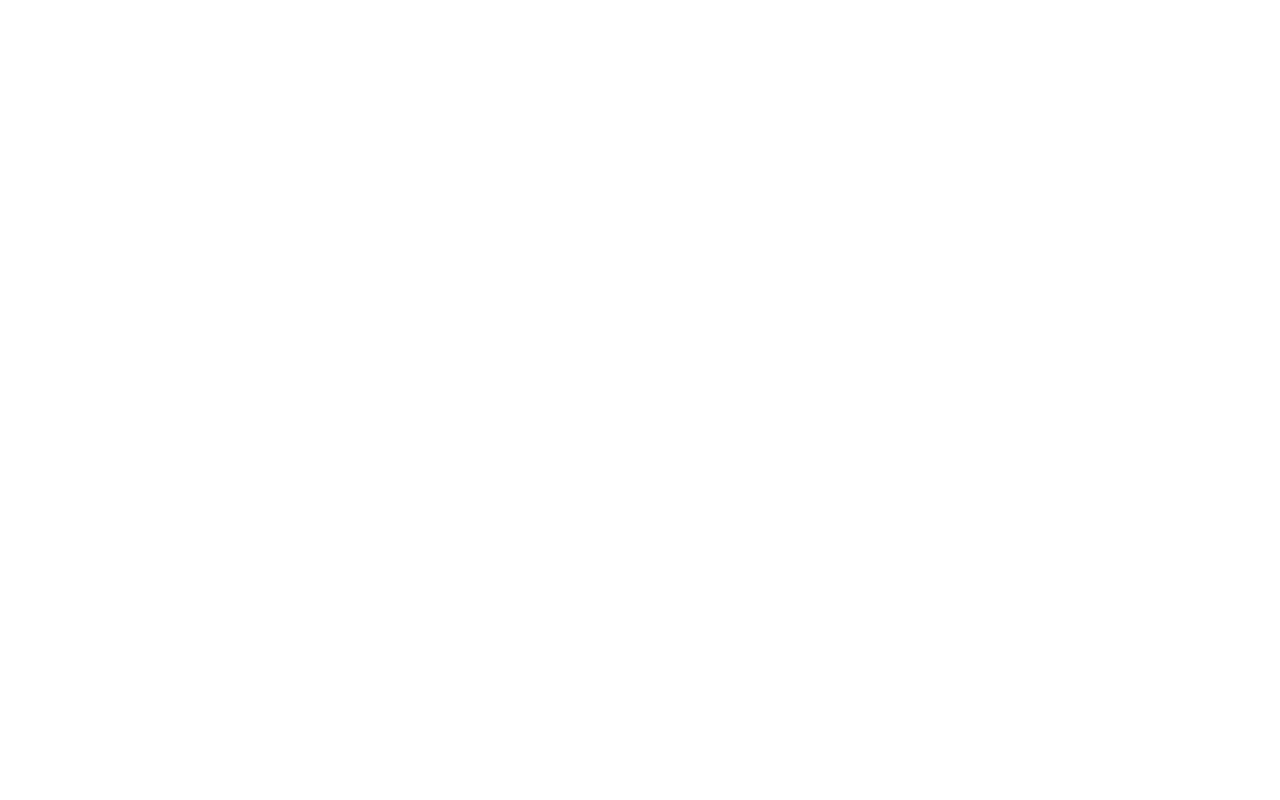
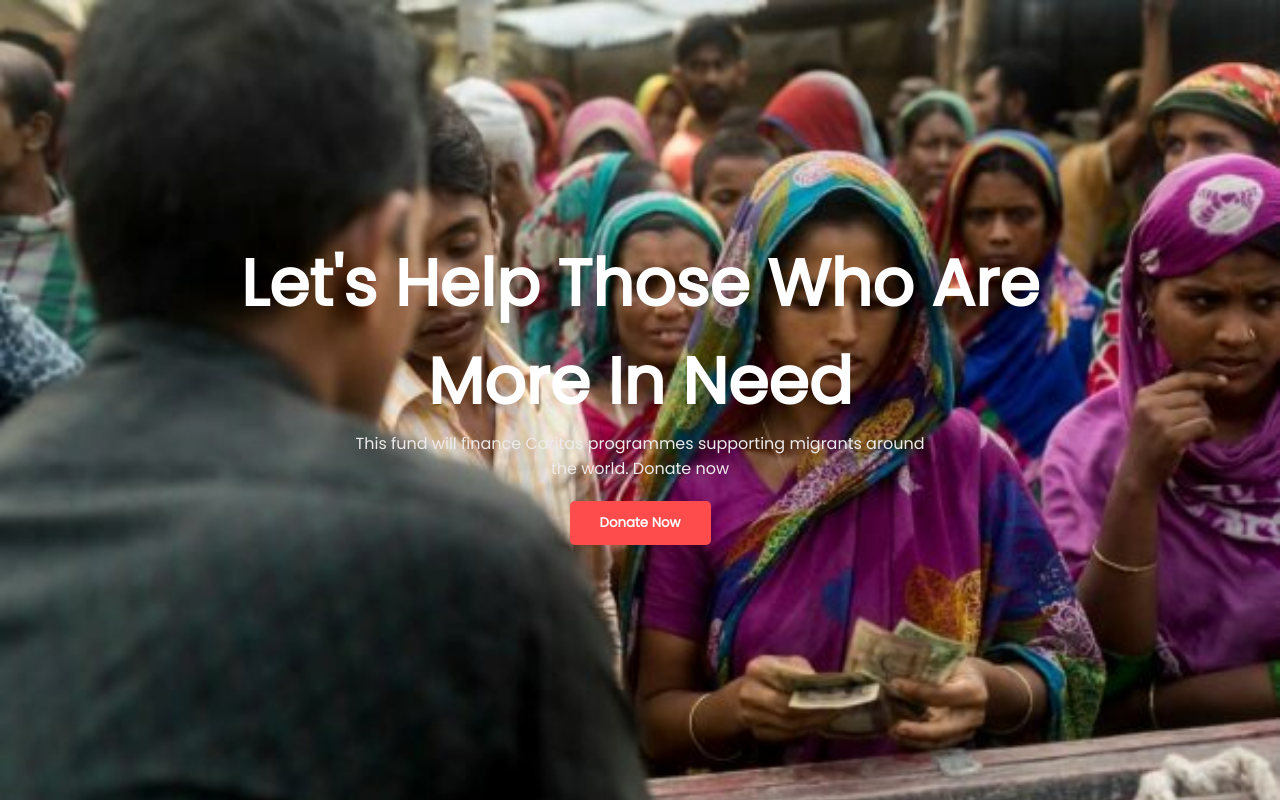
Before and after one commit to SaykatGhosh/Donate-Today, a plain HTML site: page index.html in a window 1280 px wide. Drawn offline with Linux system fonts and the light colour scheme.

Commit message:
header section done

```diff
--- a/index.html
+++ b/index.html
@@ -8,9 +8,19 @@
     <title>Donate Today</title>
     <!-- CSS Linkup -->
     <link rel="stylesheet" href="style.css">
+    <!-- added favicon -->
+    <link rel="shortcut icon" href="images/shelter.png" type="image/x-icon">
 </head>
 
 <body>
+    <section class="header-section">
+        <div class="header-description">
+            <h1 class="heading-title">Let's Help Those Who Are <br> More In Need</h1>
+            <p class="header-sub-title">This fund will finance Caritas programmes supporting migrants around <br> the
+                world. Donate now </p>
+            <button class="btn-style">Donate Now</button>
+        </div>
+    </section>
 
 </body>
 
--- a/style.css
+++ b/style.css
@@ -0,0 +1,51 @@
+/* google font imported  */
+@import url('https://fonts.googleapis.com/css2?family=Poppins&display=swap');
+
+* {
+    margin: 0;
+    padding: 0;
+    font-family: 'Poppins', sans-serif;
+}
+
+
+
+.header-section {
+    background-image: url(images/donation1.jpg);
+    background-repeat: no-repeat;
+    background-size: cover;
+    width: 100%;
+    height: 100vh;
+    display: flex;
+    justify-content: center;
+    align-items: center;
+}
+
+.header-description {
+    text-align: center;
+    color: white;
+}
+
+.heading-title {
+    font-size: 65px;
+    font-weight: 700px;
+}
+
+.header-sub-title {
+    font-size: 16px;
+    color: rgb(237, 235, 235);
+}
+
+.btn-style {
+    margin: 20px;
+    background: #fe4b4b;
+    border: none;
+    padding: 12px 30px;
+    border-radius: 5px;
+    color: white;
+    font-weight: bold;
+}
+
+.btn-style:hover {
+    background-color: black;
+
+}
```
